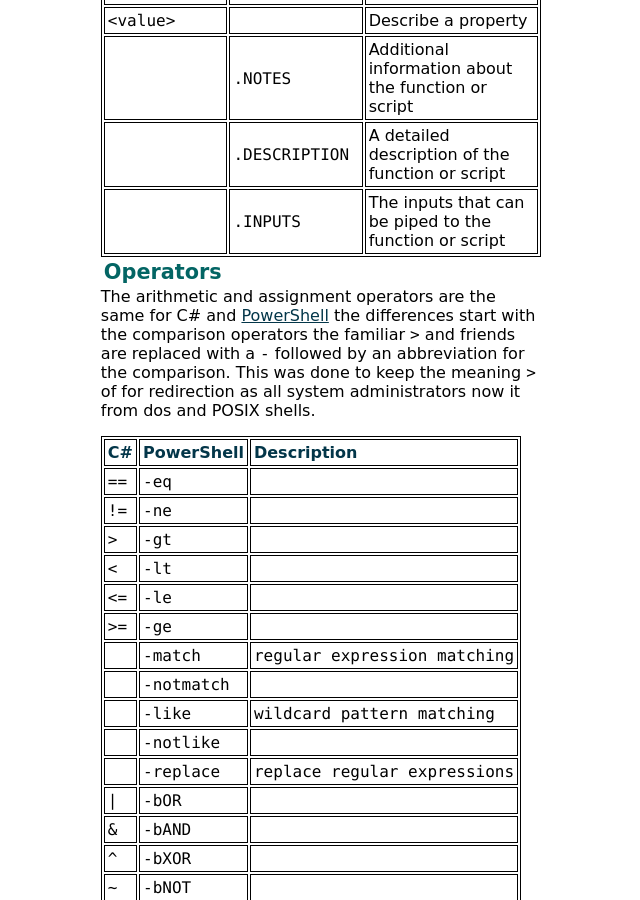
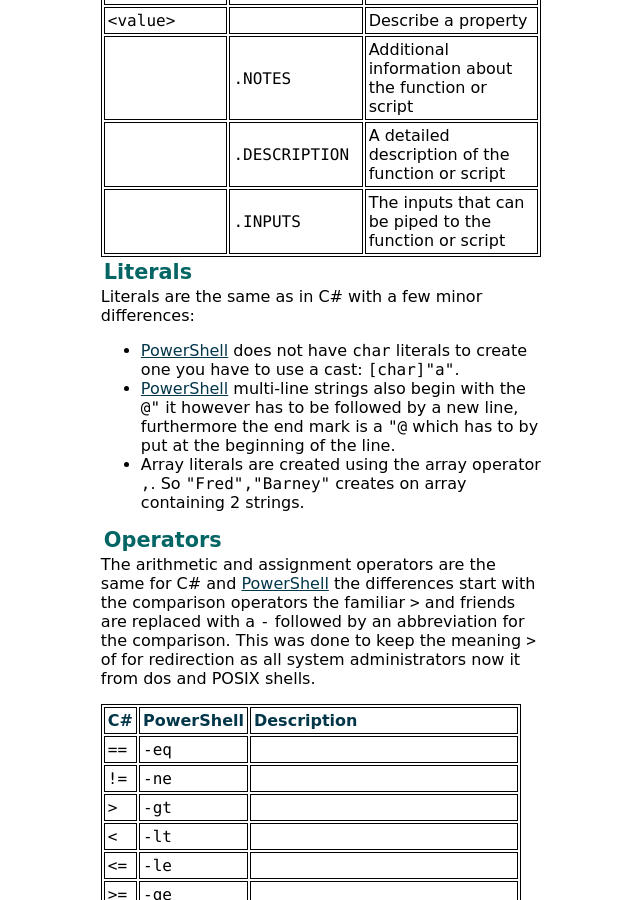
Before and after one commit to basbossink/basbossink.github.com, a Jekyll site: the page built from tags/ps4.netdevs.md, in a window 1280 px wide and 900 px high, scrolled down 7891 px. Shown: the whole window, without its empty margins (319-959 px from the left). Built offline with Jekyll 4.4.1, drawn with Linux system fonts in a browser that asks for light colours; Markdown is read by kramdown in place of the engine named in the settings; some of the changed text lies outside the part shown.

Commit message:
Trying out magit.

```diff
--- a/tags/ps4.netdevs.md
+++ b/tags/ps4.netdevs.md
@@ -373,6 +373,16 @@
                 | `.DESCRIPTION`  | A detailed description of the function or script
                 | `.INPUTS`       | The inputs that can be piped to the function or script
 
+### Literals
+Literals are the same as in C# with a few minor differences:
+- [PowerShell][1] does not have `char` literals to create one you have
+  to use a cast: `[char]"a"`.
+- [PowerShell][1] multi-line strings also begin with the `@"` it
+  however has to be followed by a new line, furthermore the end mark
+  is a `"@` which has to by put at the beginning of the line.
+- Array literals are created using the array operator `,`. So
+  `"Fred","Barney"` creates on array containing 2 strings.
+
 ### Operators
 The arithmetic and assignment operators are the same for C# and
 [PowerShell][1] the differences start with the comparison operators
@@ -537,6 +547,12 @@
 in the [`throw`][throw] syntax is optional, this reminds me a bit of the
 [Perl][perl] [`die` ][die] function.
 
+### Epilogue
+This is my brief summary of the syntactic differences between C# and
+[PowerShell][1]. I hope this can help you in coming to grips with
+[PowerShell][1]. Next time we'll look at how easy it is to work with
+XML in [PowerShell][1] and munge a large [MSBuild][msb] file with a
+small script.
 {% include date.inc %}
 
 ##### References
```
Also changed, not shown: other parts of tags/ps4.netdevs.md (+3 -0 lines), tags/PowerShell.md (+19 -0 lines).
